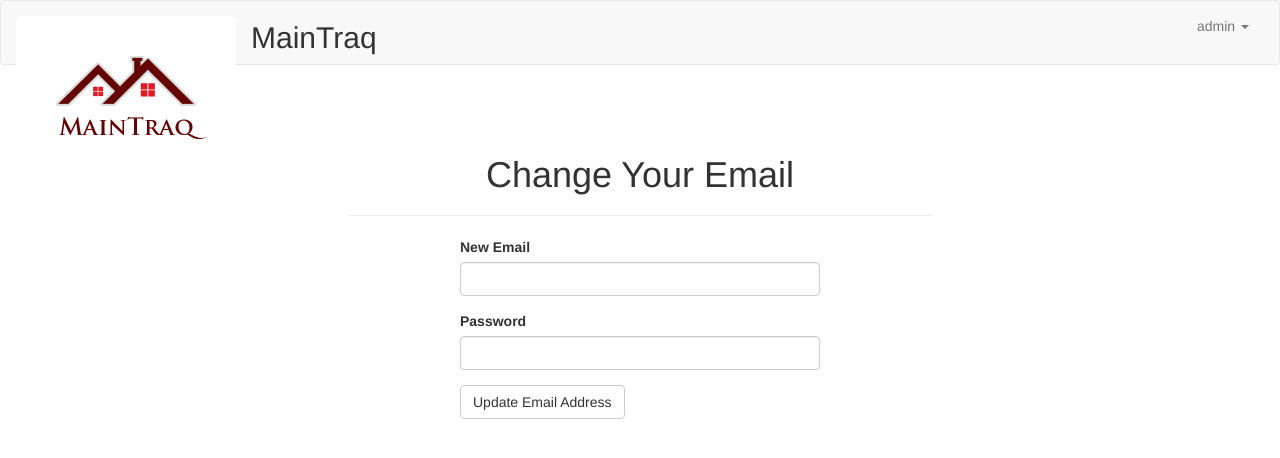
After one commit to waiyaki/maintraq, a Flask app: page /change-email in a window 1280 px wide. The commit adds this page. Shown: the top 458 px of the page. Run offline with Flask 2, Linux system fonts and the light colour scheme; a user stored in the database is signed in; data comes from the database, SQL or seed files in the repository; parts of the project's set-up code (start-up, migrations or seed data) failed here and were passed over; some libraries are stand-ins or nearby versions.

Commit message:
Add mechanisms for recovering or changing basic user information
Can now change passwords, emails, recover accounts if
they've forgotten the password.

```diff
--- a/app/auth/forms.py
+++ b/app/auth/forms.py
@@ -63,3 +63,43 @@ class RegistrationForm(Form):
         if not carrier._is_mobile(phonenumberutil.number_type(parsed)):
             raise ValidationError("This phone number doesn't look like a mobile phone number")
         self.phonenumber_locale = phonenumbers.region_code_for_country_code(parsed.country_code)
+
+
+class ChangePasswordForm(Form):
+    old_password = PasswordField('Old Password', validators=[Required()])
+    password = PasswordField(
+        'New Password',
+        validators=[Required(), EqualTo('password2', message="Passwords did not match.")]
+    )
+    password2 = PasswordField('Confirm New Password', validators=[Required()])
+    submit = SubmitField('Update Password')
+
+
+class PasswordResetRequestForm(Form):
+    email = StringField('Email', validators=[Required(), Length(1, 64), Email()])
+    submit = SubmitField('Reset Password')
+
+
+class PasswordResetForm(Form):
+    email = StringField('Email', validators=[Required(), Email(), Length(1, 64)])
+    password = PasswordField(
+        'New Password',
+        validators=[Required(), EqualTo('password2', message="Passwords did not match.")]
+    )
+    password2 = PasswordField('Confirm New Password', validators=[Required()])
+    submit = SubmitField('Reset Password')
+
+    def validate_email(self, field):
+        if User.query.filter_by(email=field.data).first() is None:
+            raise ValidationError("Unknown email address.")
+
+
+class ChangeEmailForm(Form):
+    email = StringField('New Email', validators=[Required(), Length(1, 64),
+                                                 Email()])
+    password = PasswordField('Password', validators=[Required()])
+    submit = SubmitField('Update Email Address')
+
+    def validate_email(self, field):
+        if User.query.filter_by(email=field.data).first():
+            raise ValidationError('Email already registered.')
--- a/app/auth/views.py
+++ b/app/auth/views.py
@@ -6,7 +6,10 @@ from .. import db
 from . import auth
 from app.models import User
 from app.utils import send_email
-from .forms import LoginForm, RegistrationForm
+from .forms import (
+    LoginForm, RegistrationForm, PasswordResetRequestForm, ChangePasswordForm,
+    PasswordResetForm, ChangeEmailForm
+)
 
 
 @auth.route('/login', methods=['GET', 'POST'])
@@ -90,3 +93,90 @@ def resend_confirmation():
                user=current_user, token=token)
     flash("A new confirmation has been sent to you via email")
     return redirect(url_for('main.index'))
+
+
+@auth.route('/change-password', methods=['GET', 'POST'])
+@login_required
+def change_password():
+    form = ChangePasswordForm()
+    if form.validate_on_submit():
+        if current_user.verify_password(form.old_password.data):
+            current_user.password = form.password.data
+            db.session.add(current_user)
+            flash('Your password has been updated.')
+            return redirect(url_for('main.index'))
+        else:
+            flash('Invalid password')
+    return render_template('auth/change_password.html', form=form)
+
+
+@auth.route('/reset', methods=['GET', 'POST'])
+def password_reset_request():
+    if not current_user.is_anonymous:
+        return redirect(url_for('main.index'))
+    form = PasswordResetRequestForm()
+    if form.validate_on_submit():
+        user = User.query.filter_by(email=form.email.data).first()
+        if user:
+            token = user.generate_confirmation_token()
+            send_email(
+                user.email, 'Reset Your Password', 'auth/email/reset_password',
+                user=user, token=token, next=request.args.get('next')
+            )
+            flash("An email with instructions to reset your password has been sent to you.")
+            return redirect(url_for('auth.login'))
+        else:
+            flash("Unable to find an account associated with that email address")
+            return redirect(url_for('auth.password_reset_request'))
+    return render_template('auth/reset_password.html', form=form)
+
+
+@auth.route('/reset/<token>', methods=['GET', 'POST'])
+def password_reset(token):
+    if not current_user.is_anonymous:
+        return redirect(url_for('main.index'))
+    form = PasswordResetForm()
+
+    if form.validate_on_submit():
+        user = User.query.filter_by(email=form.email.data).first()
+        if user is None:
+            flash('Unable to find an account associated with that email address.')
+            return redirect(url_for('main.index'))
+
+        if user.reset_password(token, form.password.data):
+            flash("Your password has been updated.")
+            return redirect(url_for('auth.login'))
+        else:
+            return redirect(url_for('main.index'))
+    return render_template('auth/reset_password.html', form=form)
+
+
+@auth.route('/change-email', methods=['GET', 'POST'])
+@login_required
+def change_email_request():
+    form = ChangeEmailForm()
+    if form.validate_on_submit():
+        if current_user.verify_password(form.password.data):
+            new_email = form.email.data
+            token = current_user.generate_email_change_token(new_email)
+            send_email(
+                new_email,
+                'Confirm your email address', 'auth/email/change_email',
+                user=current_user, token=token
+            )
+            flash("An email with instructions to confirm your new email address " +
+                  "has been sent to you.")
+            return redirect(url_for('main.index'))
+        else:
+            flash("Invalid email or password")
+    return render_template('auth/change_email.html', form=form)
+
+
+@auth.route('/change-email/<token>')
+@login_required
+def change_email(token):
+    if current_user.change_email(token):
+        flash("Your email address has been updated.")
+    else:
+        flash("Invalid request")
+    return redirect(url_for('main.index'))
--- a/app/models.py
+++ b/app/models.py
@@ -61,5 +61,43 @@ class User(UserMixin, db.Model):
         self.last_seen = datetime.utcnow()
         db.session.add(self)
 
+    def generate_reset_token(self, expiration=3600):
+        s = Serializer(current_app.config['SECRET_KEY'], expiration)
+        return s.dumps({'reset': self.id})
+
+    def reset_password(self, token, new_password):
+        s = Serializer(current_app.config['SECRET_KEY'])
+        try:
+            data = s.loads(token)
+        except:
+            return False
+        if data.get('reset') != self.id:
+            return False
+        self.password = new_password
+        db.session.add(self)
+        return True
+
+    def generate_email_change_token(self, new_email, expiration=3600):
+        s = Serializer(current_app.config['SECRET_KEY'], expiration)
+        return s.dumps({'change_email': self.id, 'new_email': new_email})
+
+    def change_email(self, token):
+        s = Serializer(current_app.config['SECRET_KEY'])
+        try:
+            data = s.loads(token)
+        except:
+            return False
+        if data.get('change_email') != self.id:
+            return False
+
+        new_email = data.get('new_email')
+        if new_email is None:
+            return False
+        if self.query.filter_by(email=new_email).first() is not None:
+            return False
+        self.email = new_email
+        db.session.add(self)
+        return True
+
     def __repr__(self):
         return '<User %r>' % self.username
--- a/app/static/styles.css
+++ b/app/static/styles.css
@@ -5,3 +5,9 @@
 .auth-register-form {
     margin-top: 20px;
 }
+
+.brand-link, .brand-link:hover {
+    text-decoration: none;
+    cursor: default;
+    color: inherit;
+}
--- /dev/null
+++ b/app/templates/auth/change_email.html
@@ -0,0 +1,22 @@
+{% extends "base.html" %}
+{% import "bootstrap/wtf.html" as wtf %}
+{% import "partials/_alert_messages.html" as macros %}
+
+{% block title %}MainTraq - Change Email Address{% endblock %}
+
+{% block page_content %}
+<div class="row">
+    <div class="col-md-6 col-md-offset-3 auth-login-form">
+        <div class="row">
+            <h1 class="text-center">Change Your Email</h1>
+            <hr>
+            <div class="col-sm-10 col-sm-offset-1">
+                {{ macros.render_alert('alert-warn') }}
+            </div>
+            <div class="col-sm-8 col-sm-offset-2">
+                {{ wtf.quick_form(form) }}
+            </div>
+        </div>
+    </div>
+</div>
+{% endblock %}
--- a/app/templates/base.html
+++ b/app/templates/base.html
@@ -11,7 +11,7 @@
 
 {% block navbar %}
 <div class="navbar navbar-default" role="navigation">
-    <div class="container">
+    <div class="container-fluid">
         <div class="navbar-header text-center">
             <button type="button" class="navbar-toggle" data-toggle="collapse" data-target=".navbar-collapse">
                 <span class="sr-only">Toggle navigation</span>
@@ -20,20 +20,22 @@
                 <span class="icon-bar"></span>
             </button>
             <a class="navbar-brand" href="{{ url_for('main.index') }}">
-                <img class="img-rounded" height="40" width="40" src="{{ url_for('static', filename='logo.png')}}" alt="Logo" />
+                <img class="img-rounded" src="{{ url_for('static', filename='logo.png')}}" alt="Brand" />
             </a>
         </div>
         <div class="navbar-collapse collapse">
             <ul class="nav navbar-nav">
-                <li><a href="{{ url_for('main.index') }}">MainTraq</a></li>
+                <li><h2><a href="{{ url_for('main.index') }}" class="brand-link">MainTraq</a></h2></li>
             </ul>
             <ul class="nav navbar-nav navbar-right">
                 {% if current_user.is_authenticated %}
                     <li class="dropdown">
                     <a href="#" class="dropdown-toggle" data-toggle="dropdown">
-                        Account <b class="caret"></b>
+                        {{ current_user.username }} <b class="caret"></b>
                     </a>
                     <ul class="dropdown-menu">
+                        <li><a href="{{ url_for('auth.change_password') }}">Change Password</a></li>
+                        <li><a href="{{ url_for('auth.change_email_request') }}">Change Email</a></li>
                         <li><a href="{{ url_for('auth.logout') }}">Log Out</a></li>
                     </ul>
                 </li>
--- a/config.py
+++ b/config.py
@@ -34,7 +34,7 @@ class ProductionConfig(Config):
 class DevelopmentConfig(Config):
     DEVELOPMENT = True
     DEBUG = True
-    SQLALCHEMY_DATABASE_URI = os.path.join(basedir, 'dev-data.db')
+    SQLALCHEMY_DATABASE_URI = 'sqlite:///' + os.path.join(basedir, 'dev-data.db')
 
 
 class TestingConfig(Config):
```
Also changed, not shown: app/templates/auth/change_password.html (added, +22 -0 lines), app/templates/auth/email/change_email.html (added, +7 -0 lines), app/templates/auth/email/change_email.txt (added, +11 -0 lines), app/templates/auth/email/reset_password.html (added, +8 -0 lines), app/templates/auth/email/reset_password.txt (added, +13 -0 lines), app/templates/auth/reset_password.html (added, +22 -0 lines).
